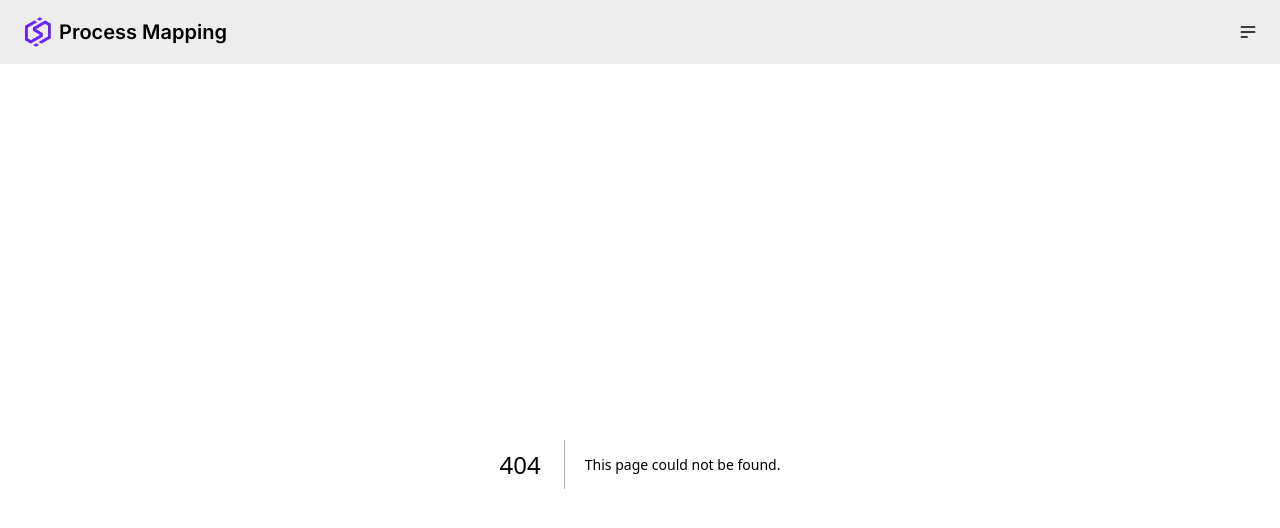
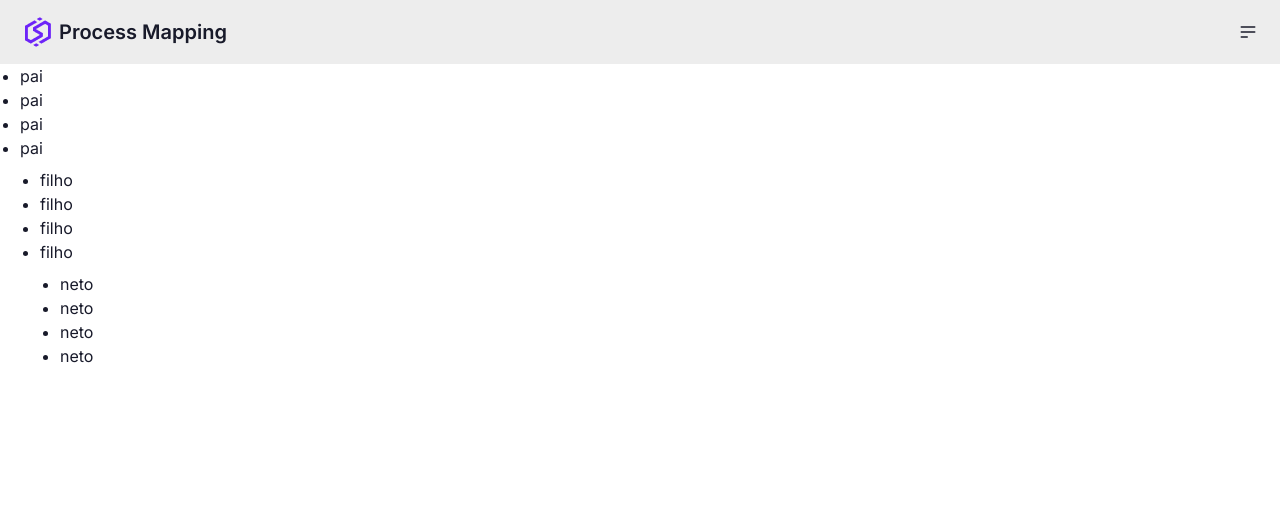
Before and after one commit to leonanm03/process-mapping-web, a Next.js app: page /processes in a window 1280 px wide. Before the commit this address had no page. Shown: the top 528 px of the page. Built offline with nearby package versions, Linux system fonts and the light colour scheme.

Commit message:
feat: cascade layout test

```diff
--- /dev/null
+++ b/src/app/processes/page.tsx
@@ -0,0 +1,24 @@
+export default function Processes() {
+  return (
+    <div className="row">
+      <ul className="list-disc pl-5">
+        <li>pai</li>
+        <li>pai</li>
+        <li>pai</li>
+        <li>pai</li>
+        <ul className="list-disc pl-5 mt-2">
+          <li>filho</li>
+          <li>filho</li>
+          <li>filho</li>
+          <li>filho</li>
+          <ul className="list-disc pl-5 mt-2">
+            <li>neto</li>
+            <li>neto</li>
+            <li>neto</li>
+            <li>neto</li>
+          </ul>
+        </ul>
+      </ul>
+    </div>
+  );
+}
```
